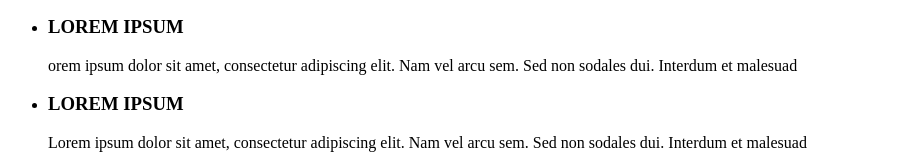
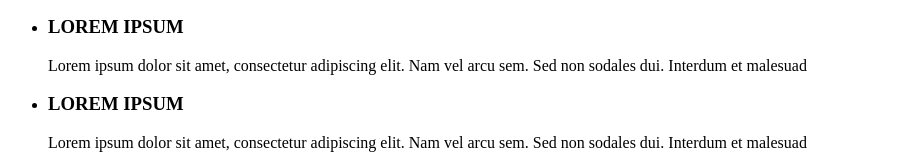
Before and after one commit to IhorPetriv88/goit-markup-hw-01, a plain HTML site: page index.html in a window 1280 px wide. Shown: the part 311-465 px from the top of the page, without its empty margins (0-909 px from the left). Drawn offline with Linux system fonts and the light colour scheme.

Commit message:
Update index.html

```diff
--- a/index.html
+++ b/index.html
@@ -29,7 +29,7 @@
         </li>
         <li>
         <h3>LOREM IPSUM</h3>
-        <p>orem ipsum dolor sit amet, consectetur
+        <p>Lorem ipsum dolor sit amet, consectetur
             adipiscing elit. Nam vel arcu sem. Sed
             non sodales dui. Interdum et malesuad</p>
         </li>
```
